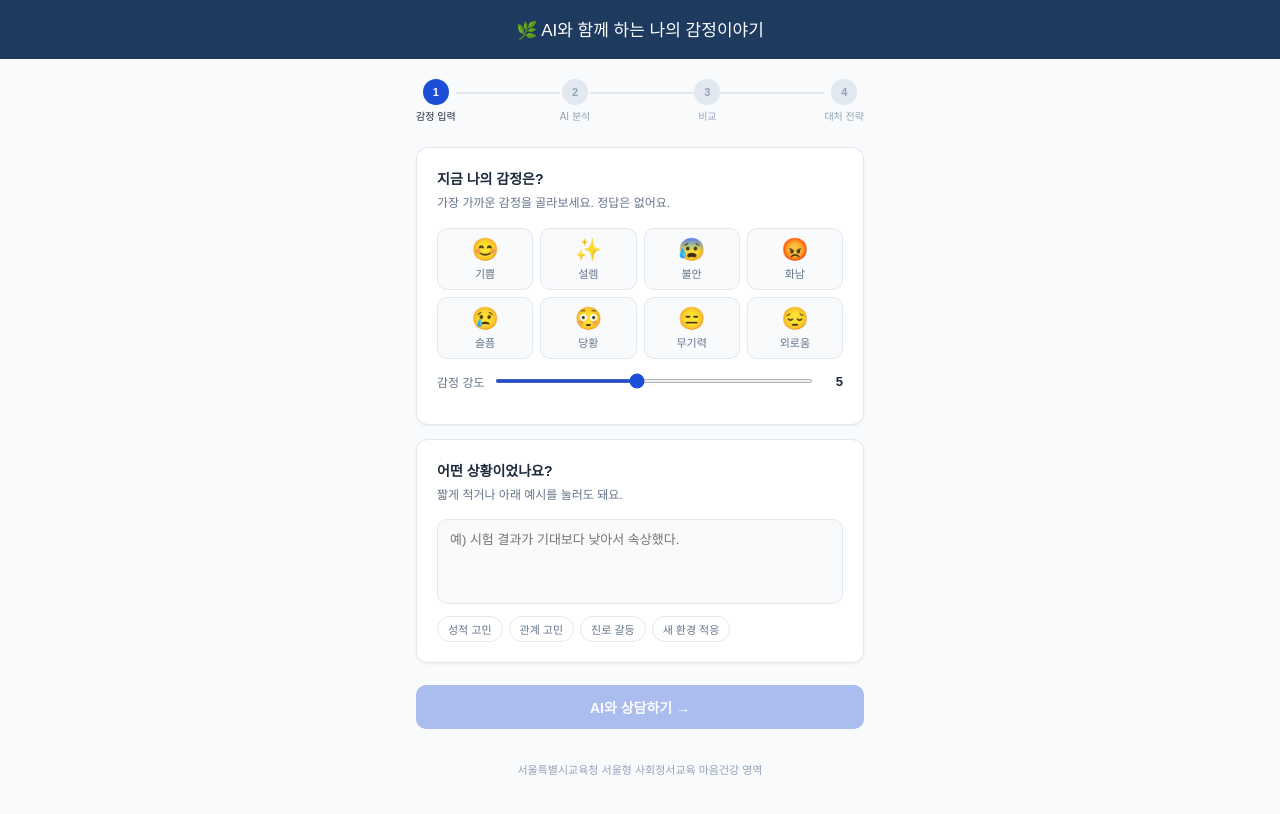
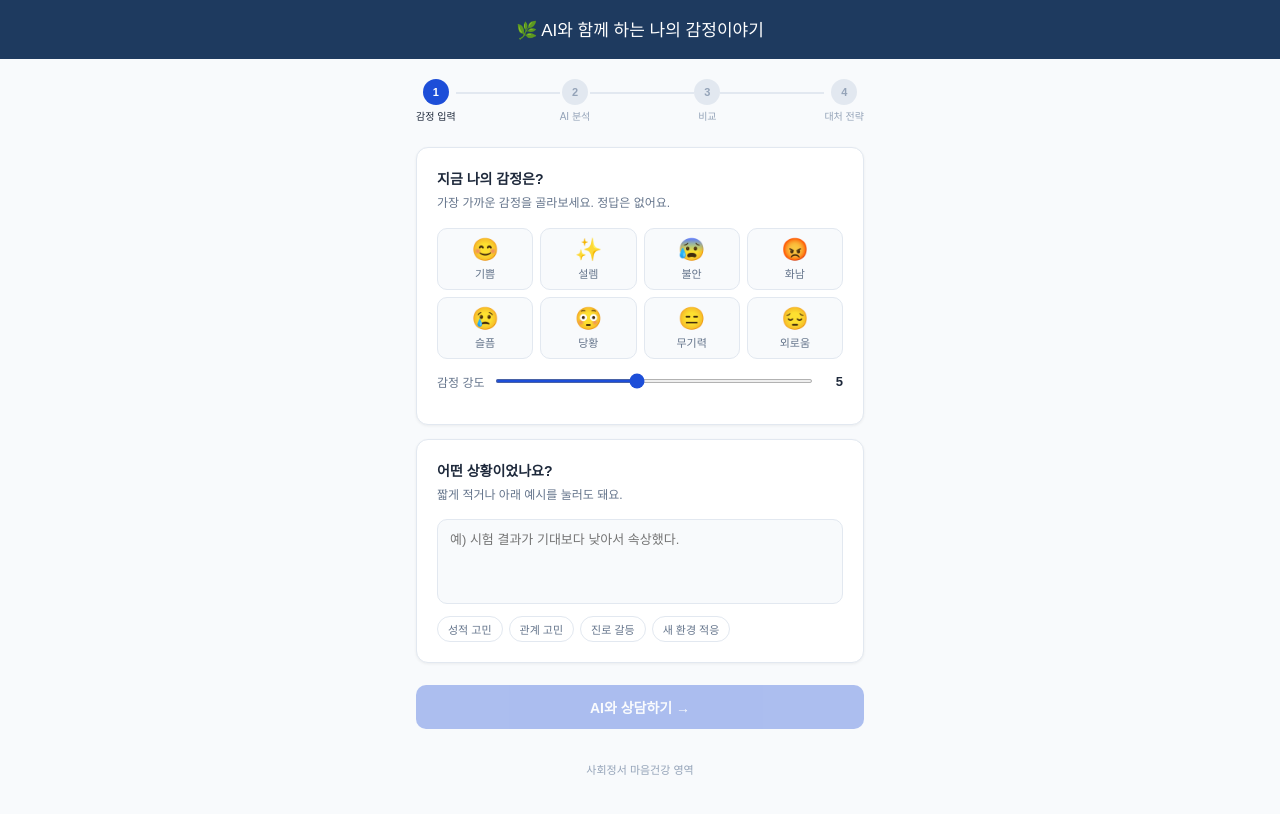
Before and after one commit to myungahmoon/ai-emotion, a plain HTML site: page index.html in a window 1280 px wide. Drawn offline with Linux system fonts and the light colour scheme.

Commit message:
Update footer text in index.html

```diff
--- a/index.html
+++ b/index.html
@@ -198,7 +198,7 @@ textarea:focus{outline:none;border-color:#1d4ed8;background:#fff}
   </div>
 
   <div class="footer">
-    서울특별시교육청 서울형 사회정서교육 마음건강 영역
+     사회정서 마음건강 영역
   </div>
 </div>
 
```
